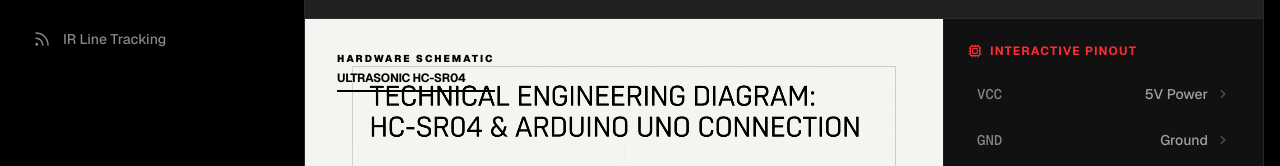
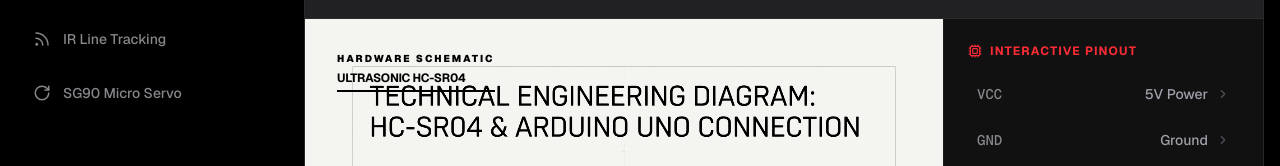
Before and after one commit to minijbs07/bot, a Next.js app: page /bot/tester in a window 1280 px wide. Shown: the part 220-386 px from the top of the page. Built offline with nearby package versions, Linux system fonts and the light colour scheme.

Commit message:
feat(hardware): Add SG90 Servo motor to interactive diagnostic tester

```diff
--- a/src/app/tester/page.tsx
+++ b/src/app/tester/page.tsx
@@ -16,7 +16,8 @@
   AlertCircle,
   ChevronRight,
   Menu,
-  X
+  X,
+  RotateCw
 } from 'lucide-react';
 import Link from 'next/link';
 
@@ -79,6 +80,19 @@
     ],
     instructions: 'Sensor array must be mounted 1-2cm above the ground. The onboard potentiometers can be turned to adjust sensitivity to black lines.',
     testCommand: 'TEST_IR'
+  },
+  {
+    id: 'servo',
+    name: 'SG90 Micro Servo',
+    icon: <RotateCw size={18} />,
+    blueprint: '/bot/blueprints/servo.png',
+    pins: [
+      { id: 'pwm', pin: 'PWM (Orange)', desc: 'Pin 10 (Z/Pan) / Pin 11 (Y/Tilt)', detail: 'Pulse Width Modulation signal used to dictate the angle of the servo horn.' },
+      { id: 'vcc', pin: 'VCC (Red)', desc: '5V Power', detail: 'Supplies logic and motor power to the servo. Powered by the external battery.' },
+      { id: 'gnd', pin: 'GND (Brown)', desc: 'Ground', detail: 'Completes the power circuit for the servo motor.' }
+    ],
+    instructions: 'Servos are used to pan and tilt the ultrasonic sensor. The diagnostic will sweep the servo from 0 to 180 degrees and back to center (90).',
+    testCommand: 'TEST_SERVO'
   }
 ];
 
```
Also changed, not shown: public/blueprints/servo.png (added).
